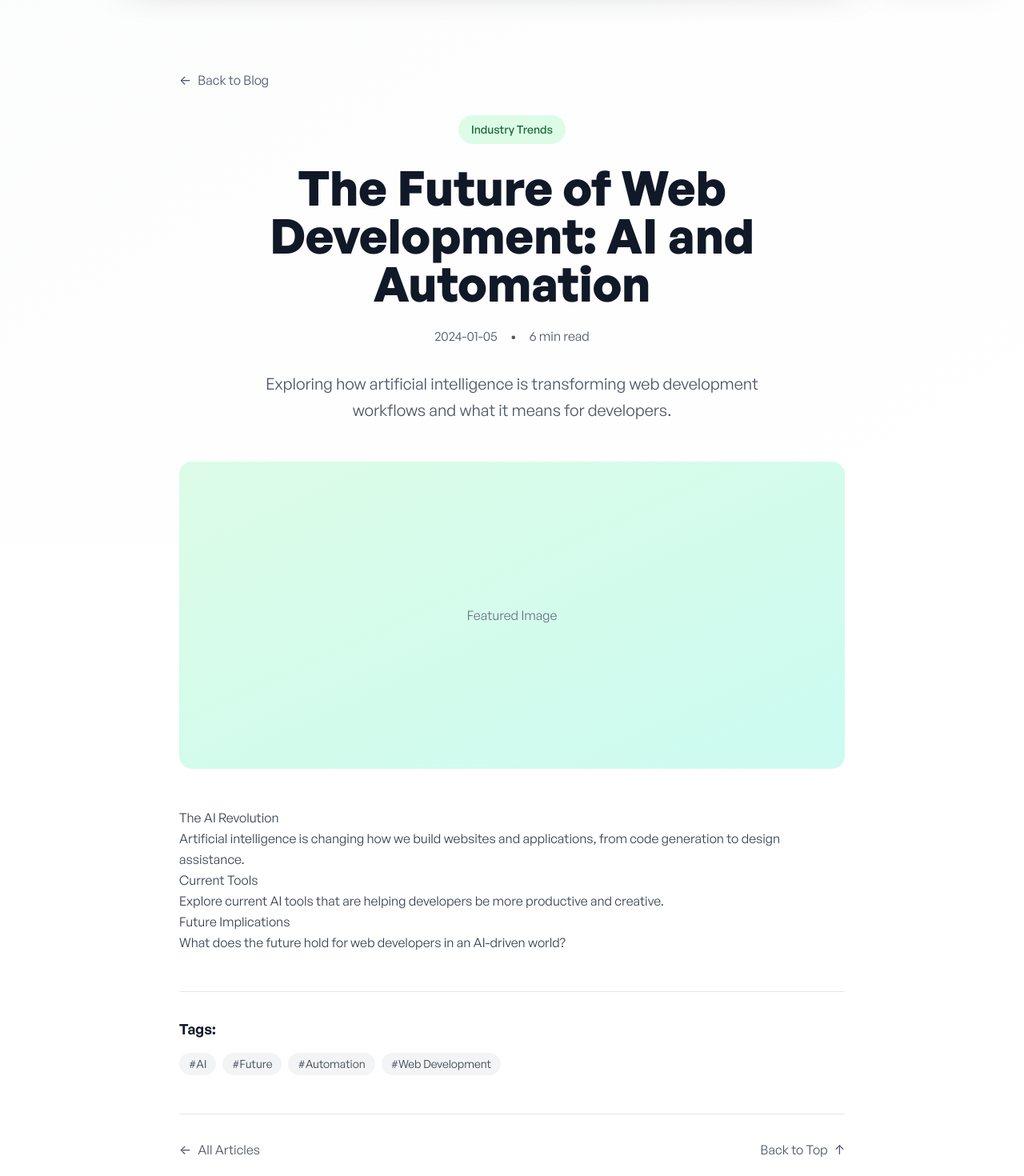
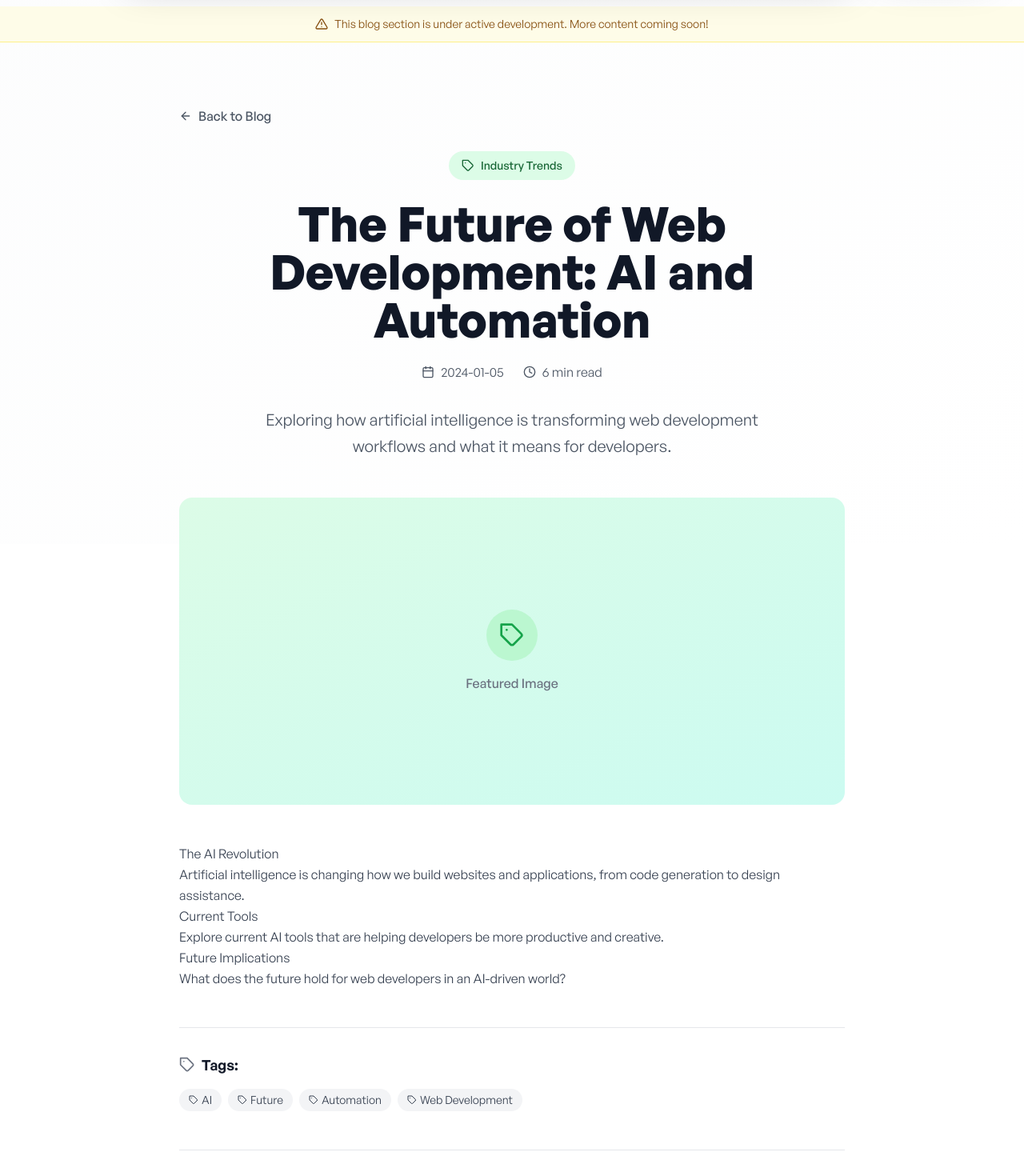
Before and after one commit to OussamaMi01/personal-portfolio, a Next.js app: page /blog/ai-web-development-future in a window 1280 px wide. Shown: the part 120-1590 px from the top of the page at 80% size. Built offline with nearby package versions, Linux system fonts and the light colour scheme.

Commit message:
feat: enhance blog page with modern icons and under-development banner

```diff
--- a/pages/blog/[slug].jsx
+++ b/pages/blog/[slug].jsx
@@ -1,6 +1,19 @@
 import { useRouter } from 'next/router';
 import { motion } from 'framer-motion';
 import PagesMetaHead from '../../components/PagesMetaHead';
+import { FiArrowLeft, FiArrowUp, FiCalendar, FiClock, FiTag, FiAlertTriangle } from 'react-icons/fi';
+import { FaReact, FaNodeJs, FaJs, FaPython, FaDatabase, FaMobile } from 'react-icons/fa';
+
+// Icon mapping for categories
+const categoryIcons = {
+    'React & Next.js': FaReact,
+    'TypeScript': FaJs,
+    'Node.js': FaNodeJs,
+    'Python': FaPython,
+    'Database': FaDatabase,
+    'Mobile': FaMobile,
+    'Industry Trends': FiTag,
+};
 
 // Mock data - replace with your actual data source
 const blogPosts = {
@@ -86,6 +99,7 @@ export default function BlogPost() {
     const { slug } = router.query;
 
     const post = blogPosts[slug];
+    const CategoryIcon = post ? categoryIcons[post.category] || FiTag : FiTag;
 
     if (!post) {
         return (
@@ -108,10 +122,26 @@ export default function BlogPost() {
             animate={{ opacity: 1 }}
             exit={{ opacity: 0 }}
             transition={{ duration: 0.5 }}
-            className="min-h-screen py-20"
+            className="min-h-screen"
         >
             <PagesMetaHead title={post.title} description={post.excerpt} />
 
+            {/* Under Development Banner */}
+            <motion.div
+                initial={{ opacity: 0, y: -20 }}
+                animate={{ opacity: 1, y: 0 }}
+                transition={{ duration: 0.6 }}
+                className="bg-yellow-50 dark:bg-yellow-900/20 border-b border-yellow-200 dark:border-yellow-800"
+            >
+                <div className="max-w-4xl mx-auto px-4 sm:px-6 lg:px-8 py-3">
+                    <div className="flex items-center justify-center gap-2 text-yellow-800 dark:text-yellow-200 text-sm">
+                        <FiAlertTriangle className="w-4 h-4" />
+                        <span>This blog section is under active development. More content coming soon!</span>
+                    </div>
+                </div>
+            </motion.div>
+
+            <div className="py-20">
                 {/* Article Header */}
                 <article className="max-w-4xl mx-auto px-4 sm:px-6 lg:px-8">
                     {/* Back Button */}
@@ -123,9 +153,9 @@ export default function BlogPost() {
                     >
                         <button
                             onClick={() => router.back()}
-                        className="flex items-center gap-2 text-gray-600 dark:text-gray-300 hover:text-gray-900 dark:hover:text-white transition-colors group"
+                            className="flex items-center gap-2 text-gray-600 dark:text-gray-300 hover:text-gray-900 dark:hover:text-white transition-colors group font-medium"
                         >
-                        <span className="group-hover:-translate-x-1 transition-transform">←</span>
+                            <FiArrowLeft className="w-4 h-4 group-hover:-translate-x-1 transition-transform" />
                             Back to Blog
                         </button>
                     </motion.div>
@@ -137,15 +167,16 @@ export default function BlogPost() {
                         transition={{ duration: 0.6, delay: 0.2 }}
                         className="text-center mb-12"
                     >
-                    {/* Category */}
-                    <motion.span
+                        {/* Category with Icon */}
+                        <motion.div
                             initial={{ opacity: 0 }}
                             animate={{ opacity: 1 }}
                             transition={{ duration: 0.6, delay: 0.3 }}
-                        className="inline-block px-4 py-2 bg-green-100 dark:bg-green-900 text-green-800 dark:text-green-200 rounded-full text-sm font-medium mb-6"
+                            className="inline-flex items-center gap-2 px-4 py-2 bg-green-100 dark:bg-green-900 text-green-800 dark:text-green-200 rounded-full text-sm font-medium mb-6"
                         >
+                            <CategoryIcon className="w-4 h-4" />
                             {post.category}
-                    </motion.span>
+                        </motion.div>
 
                         {/* Title */}
                         <motion.h1
@@ -157,16 +188,21 @@ export default function BlogPost() {
                             {post.title}
                         </motion.h1>
 
-                    {/* Meta Info */}
+                        {/* Meta Info with Icons */}
                         <motion.div
                             initial={{ opacity: 0 }}
                             animate={{ opacity: 1 }}
                             transition={{ duration: 0.6, delay: 0.5 }}
-                        className="flex flex-col sm:flex-row items-center justify-center gap-4 text-gray-600 dark:text-gray-300 mb-8"
+                            className="flex flex-col sm:flex-row items-center justify-center gap-6 text-gray-600 dark:text-gray-300 mb-8"
                         >
+                            <div className="flex items-center gap-2">
+                                <FiCalendar className="w-4 h-4" />
                                 <span>{post.date}</span>
-                        <span className="hidden sm:block">•</span>
+                            </div>
+                            <div className="flex items-center gap-2">
+                                <FiClock className="w-4 h-4" />
                                 <span>{post.readTime}</span>
+                            </div>
                         </motion.div>
 
                         {/* Excerpt */}
@@ -185,11 +221,16 @@ export default function BlogPost() {
                         initial={{ opacity: 0, scale: 0.95 }}
                         animate={{ opacity: 1, scale: 1 }}
                         transition={{ duration: 0.6, delay: 0.7 }}
-                    className="mb-12 rounded-2xl overflow-hidden bg-gradient-to-br from-green-100 to-teal-100 dark:from-gray-700 dark:to-gray-600 h-64 sm:h-80 lg:h-96"
+                        className="mb-12 rounded-2xl overflow-hidden bg-gradient-to-br from-green-100 to-teal-100 dark:from-gray-700 dark:to-gray-600 h-64 sm:h-80 lg:h-96 relative"
                     >
                         {/* Placeholder for actual image */}
                         <div className="w-full h-full flex items-center justify-center">
-                        <span className="text-gray-500 dark:text-gray-400">Featured Image</span>
+                            <div className="text-center">
+                                <div className="w-16 h-16 bg-green-200 dark:bg-green-800 rounded-full flex items-center justify-center mx-auto mb-4">
+                                    <CategoryIcon className="w-8 h-8 text-green-600 dark:text-green-400" />
+                                </div>
+                                <span className="text-gray-500 dark:text-gray-400 font-medium">Featured Image</span>
+                            </div>
                         </div>
                     </motion.div>
 
@@ -198,7 +239,7 @@ export default function BlogPost() {
                         initial={{ opacity: 0, y: 30 }}
                         animate={{ opacity: 1, y: 0 }}
                         transition={{ duration: 0.6, delay: 0.8 }}
-                    className="prose prose-lg dark:prose-invert max-w-none"
+                        className="prose prose-lg dark:prose-invert max-w-none prose-headings:font-bold prose-a:text-green-600 dark:prose-a:text-green-400 prose-a:no-underline hover:prose-a:underline prose-img:rounded-xl prose-blockquote:border-l-green-400 prose-blockquote:bg-green-50 dark:prose-blockquote:bg-green-900/20"
                     >
                         <div
                             className="text-gray-700 dark:text-gray-300 leading-relaxed"
@@ -213,16 +254,20 @@ export default function BlogPost() {
                         transition={{ duration: 0.6, delay: 1.0 }}
                         className="mt-12 pt-8 border-t border-gray-200 dark:border-gray-700"
                     >
-                    <h3 className="text-lg font-semibold text-gray-900 dark:text-white mb-4">
+                        <div className="flex items-center gap-2 mb-4">
+                            <FiTag className="w-5 h-5 text-gray-500 dark:text-gray-400" />
+                            <h3 className="text-lg font-semibold text-gray-900 dark:text-white">
                                 Tags:
                             </h3>
+                        </div>
                         <div className="flex flex-wrap gap-2">
                             {post.tags.map((tag, index) => (
                                 <span
                                     key={index}
-                                className="px-3 py-1 bg-gray-100 dark:bg-gray-700 text-gray-700 dark:text-gray-300 rounded-full text-sm"
+                                    className="px-3 py-1 bg-gray-100 dark:bg-gray-700 text-gray-700 dark:text-gray-300 rounded-full text-sm flex items-center gap-1"
                                 >
-                                #{tag}
+                                    <FiTag className="w-3 h-3" />
+                                    {tag}
                                 </span>
                             ))}
                         </div>
@@ -236,22 +281,23 @@ export default function BlogPost() {
                         className="mt-12 flex justify-between items-center pt-8 border-t border-gray-200 dark:border-gray-700"
                     >
                         <button
-                        onClick={() => router.back()}
-                        className="flex items-center gap-2 text-gray-600 dark:text-gray-300 hover:text-gray-900 dark:hover:text-white transition-colors group"
+                            onClick={() => router.push('/blog')}
+                            className="flex items-center gap-2 text-gray-600 dark:text-gray-300 hover:text-gray-900 dark:hover:text-white transition-colors group font-medium"
                         >
-                        <span className="group-hover:-translate-x-1 transition-transform">←</span>
+                            <FiArrowLeft className="w-4 h-4 group-hover:-translate-x-1 transition-transform" />
                             All Articles
                         </button>
 
                         <button
                             onClick={() => window.scrollTo({ top: 0, behavior: 'smooth' })}
-                        className="flex items-center gap-2 text-gray-600 dark:text-gray-300 hover:text-gray-900 dark:hover:text-white transition-colors group"
+                            className="flex items-center gap-2 text-gray-600 dark:text-gray-300 hover:text-gray-900 dark:hover:text-white transition-colors group font-medium"
                         >
                             Back to Top
-                        <span className="group-hover:-translate-y-1 transition-transform">↑</span>
+                            <FiArrowUp className="w-4 h-4 group-hover:-translate-y-1 transition-transform" />
                         </button>
                     </motion.div>
                 </article>
+            </div>
         </motion.div>
     );
 }
```
Lines whose indentation alone changed are shown as unchanged.
